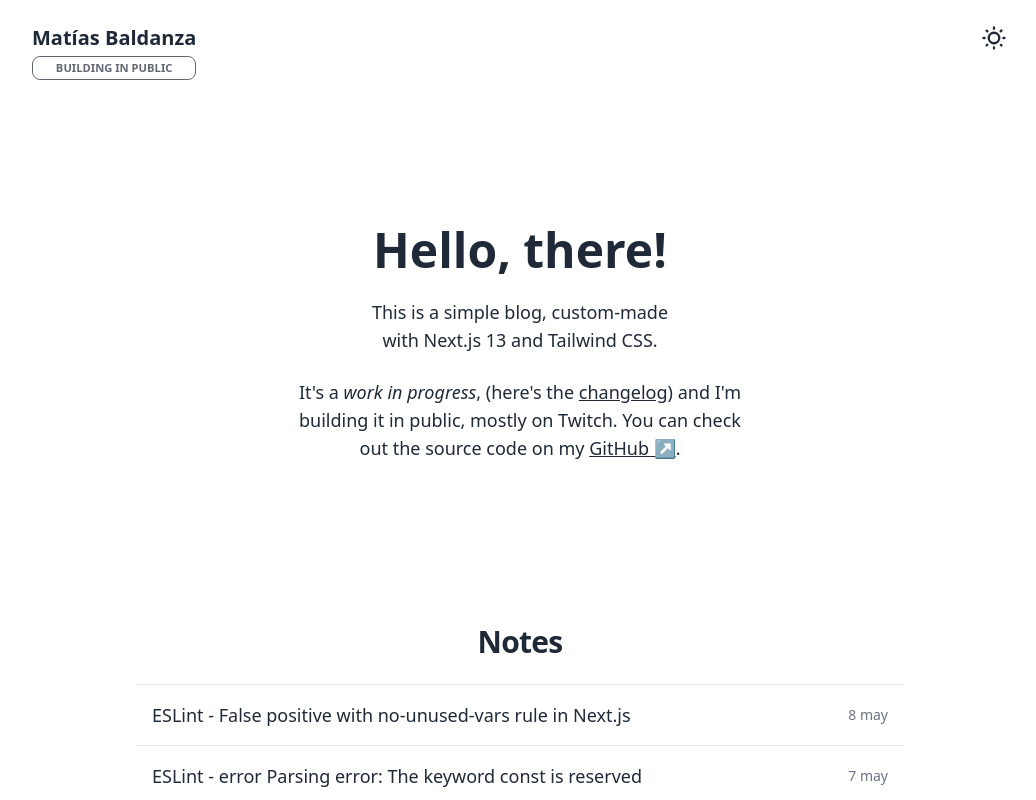
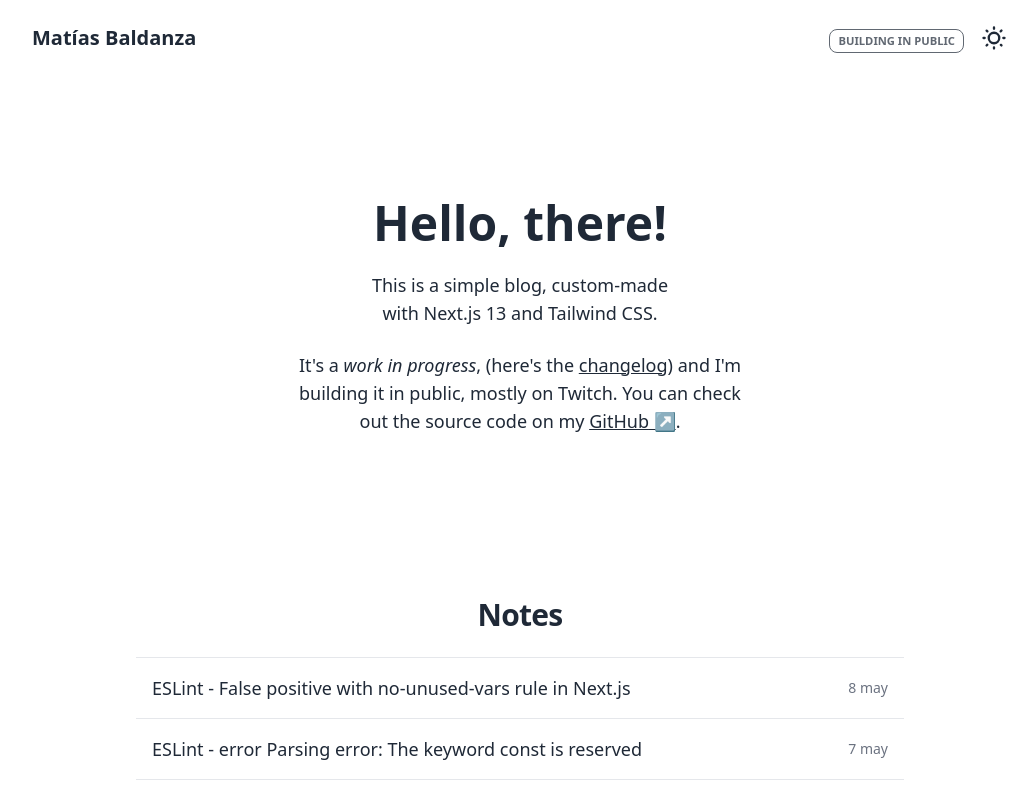
Before and after one commit to matiasbaldanza/matiasbaldanza_dev, a Next.js app: page / in a window 1280 px wide. Shown: the top 800 px of the page, without its empty margins (120-1156 px from the left). Built offline with nearby package versions, Linux system fonts and the light colour scheme.

Commit message:
style: move 'building in public' button to nav, link to /building-in-public

```diff
--- a/src/components/Header.js
+++ b/src/components/Header.js
@@ -9,14 +9,19 @@ export default function Header () {
         className='flex flex-col gap-1 text-xl font-bold align-center'
       >
         <span>Matías Baldanza</span>
-        <span className='no-animation w-md btn btn-xs btn-outline opacity-70 text-[0.7rem]'>
-          Building in public
-        </span>
       </Link>
       <nav>
         <ul className='flex gap-4'>
           {/*       <li className='text-gray-500 cursor-not-allowed'>Blog</li>
           <li className='text-gray-500 cursor-not-allowed'>Portfolio</li> */}
+          <li>
+            <Link
+              href='/building-in-public'
+              className='no-animation w-md btn btn-xs btn-outline opacity-70 text-[0.7rem]'
+            >
+              Building in public
+            </Link>
+          </li>
           <ThemeToggle />
         </ul>
       </nav>
```
